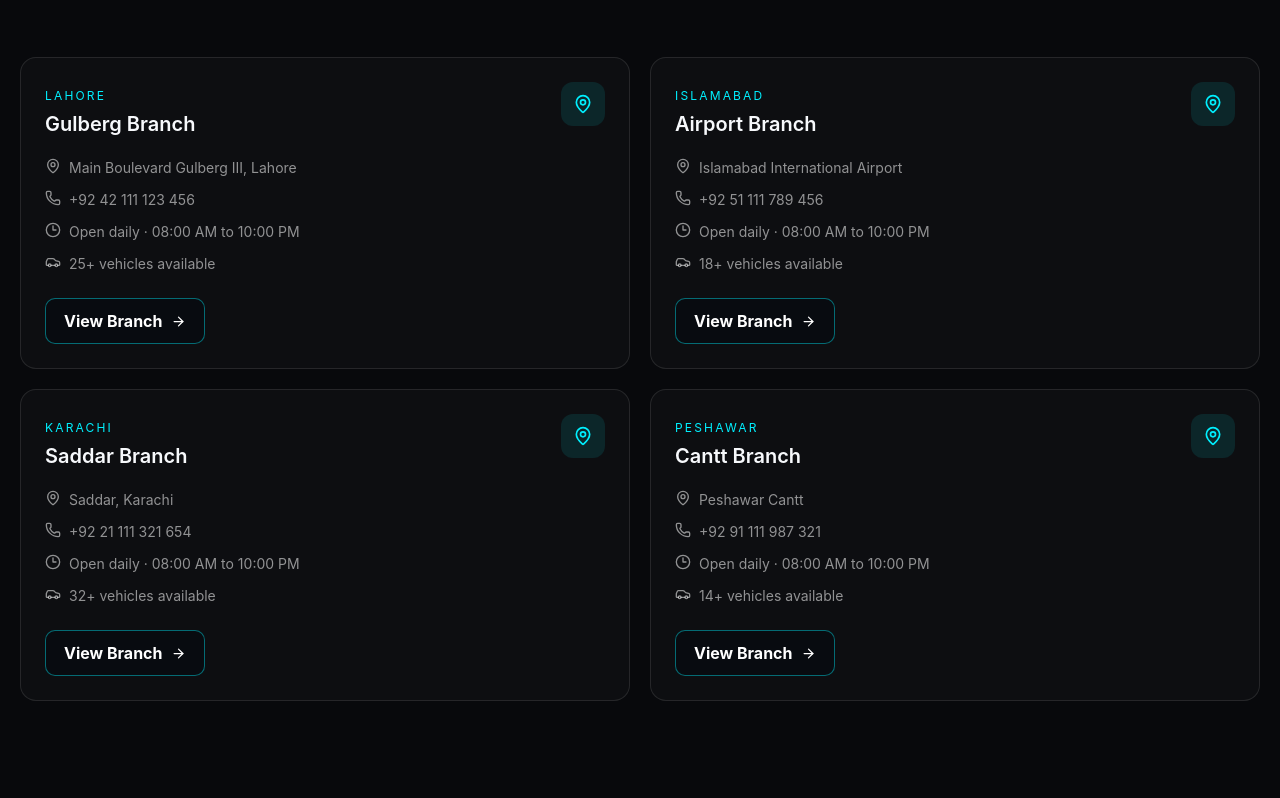
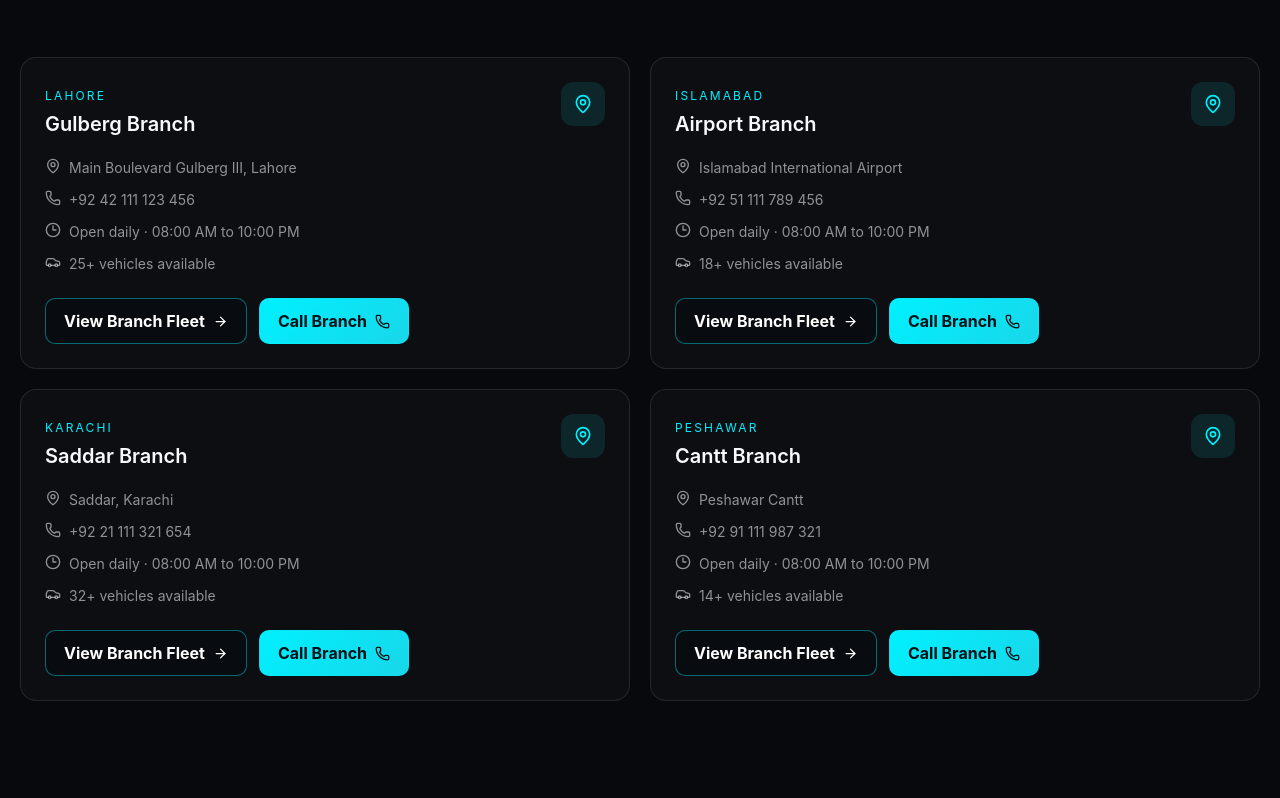
Before and after one commit to AyFarukh/Rent-a-car, a Next.js app: page /locations in a window 1280 px wide. Shown: the part 885-1683 px from the top of the page. Built offline with nearby package versions, Linux system fonts and the light colour scheme.

Commit message:
Make branch actions functional

```diff
--- a/src/app/locations/page.tsx
+++ b/src/app/locations/page.tsx
@@ -1,13 +1,14 @@
 'use client';
 
+import Link from 'next/link';
 import { motion } from 'framer-motion';
 import { ArrowRight, MapPin, Phone, Clock3, Car } from 'lucide-react';
 
 const branches=[
- {city:'Lahore',name:'Gulberg Branch',address:'Main Boulevard Gulberg III, Lahore',phone:'+92 42 111 123 456',cars:25},
- {city:'Islamabad',name:'Airport Branch',address:'Islamabad International Airport',phone:'+92 51 111 789 456',cars:18},
- {city:'Karachi',name:'Saddar Branch',address:'Saddar, Karachi',phone:'+92 21 111 321 654',cars:32},
- {city:'Peshawar',name:'Cantt Branch',address:'Peshawar Cantt',phone:'+92 91 111 987 321',cars:14},
+ {slug:'lahore',city:'Lahore',name:'Gulberg Branch',address:'Main Boulevard Gulberg III, Lahore',phone:'+92 42 111 123 456',cars:25},
+ {slug:'islamabad',city:'Islamabad',name:'Airport Branch',address:'Islamabad International Airport',phone:'+92 51 111 789 456',cars:18},
+ {slug:'karachi',city:'Karachi',name:'Saddar Branch',address:'Saddar, Karachi',phone:'+92 21 111 321 654',cars:32},
+ {slug:'peshawar',city:'Peshawar',name:'Cantt Branch',address:'Peshawar Cantt',phone:'+92 91 111 987 321',cars:14},
 ];
 
 export default function LocationsPage(){
@@ -25,7 +26,7 @@ export default function LocationsPage(){
        <div className="branch-card"><span>Pakistan Network</span><strong>4</strong><small>Live branch hubs</small><div className="mt-3 text-xs text-white/50">Lahore · Islamabad · Karachi · Peshawar</div></div>
      </div>
    </section>
-   <section className="section-shell py-14"><div className="grid gap-5 md:grid-cols-2">{branches.map((b,i)=><motion.article key={b.name} initial={{opacity:0,y:20}} whileInView={{opacity:1,y:0}} viewport={{once:true}} transition={{delay:i*.05}} whileHover={{y:-5}} className="rounded-2xl border border-white/10 bg-white/[.025] p-6"><div className="flex items-start justify-between gap-4"><div><span className="text-xs uppercase tracking-[.18em] text-cyan">{b.city}</span><h2 className="mt-1 text-xl font-semibold">{b.name}</h2></div><div className="rounded-xl bg-cyan/10 p-3 text-cyan"><MapPin size={20}/></div></div><div className="mt-5 space-y-3 text-sm text-white/55"><p className="flex gap-2"><MapPin size={16}/>{b.address}</p><p className="flex gap-2"><Phone size={16}/>{b.phone}</p><p className="flex gap-2"><Clock3 size={16}/>Open daily · 08:00 AM to 10:00 PM</p><p className="flex gap-2"><Car size={16}/>{b.cars}+ vehicles available</p></div><button className="outline-button mt-6 gap-2">View Branch <ArrowRight size={15}/></button></motion.article>)}</div></section>
+   <section className="section-shell py-14"><div className="grid gap-5 md:grid-cols-2">{branches.map((b,i)=><motion.article id={b.slug} key={b.name} initial={{opacity:0,y:20}} whileInView={{opacity:1,y:0}} viewport={{once:true}} transition={{delay:i*.05}} whileHover={{y:-5}} className="scroll-mt-28 rounded-2xl border border-white/10 bg-white/[.025] p-6"><div className="flex items-start justify-between gap-4"><div><span className="text-xs uppercase tracking-[.18em] text-cyan">{b.city}</span><h2 className="mt-1 text-xl font-semibold">{b.name}</h2></div><div className="rounded-xl bg-cyan/10 p-3 text-cyan"><MapPin size={20}/></div></div><div className="mt-5 space-y-3 text-sm text-white/55"><p className="flex gap-2"><MapPin size={16}/>{b.address}</p><p className="flex gap-2"><Phone size={16}/>{b.phone}</p><p className="flex gap-2"><Clock3 size={16}/>Open daily · 08:00 AM to 10:00 PM</p><p className="flex gap-2"><Car size={16}/>{b.cars}+ vehicles available</p></div><div className="mt-6 flex flex-wrap gap-3"><Link href={`/fleet?pickup=${encodeURIComponent(b.city+', Pakistan')}`} className="outline-button gap-2">View Branch Fleet <ArrowRight size={15}/></Link><a href={`tel:${b.phone.replace(/\s/g,'')}`} className="cyan-button gap-2">Call Branch <Phone size={15}/></a></div></motion.article>)}</div></section>
  </main>
 }
 
```
